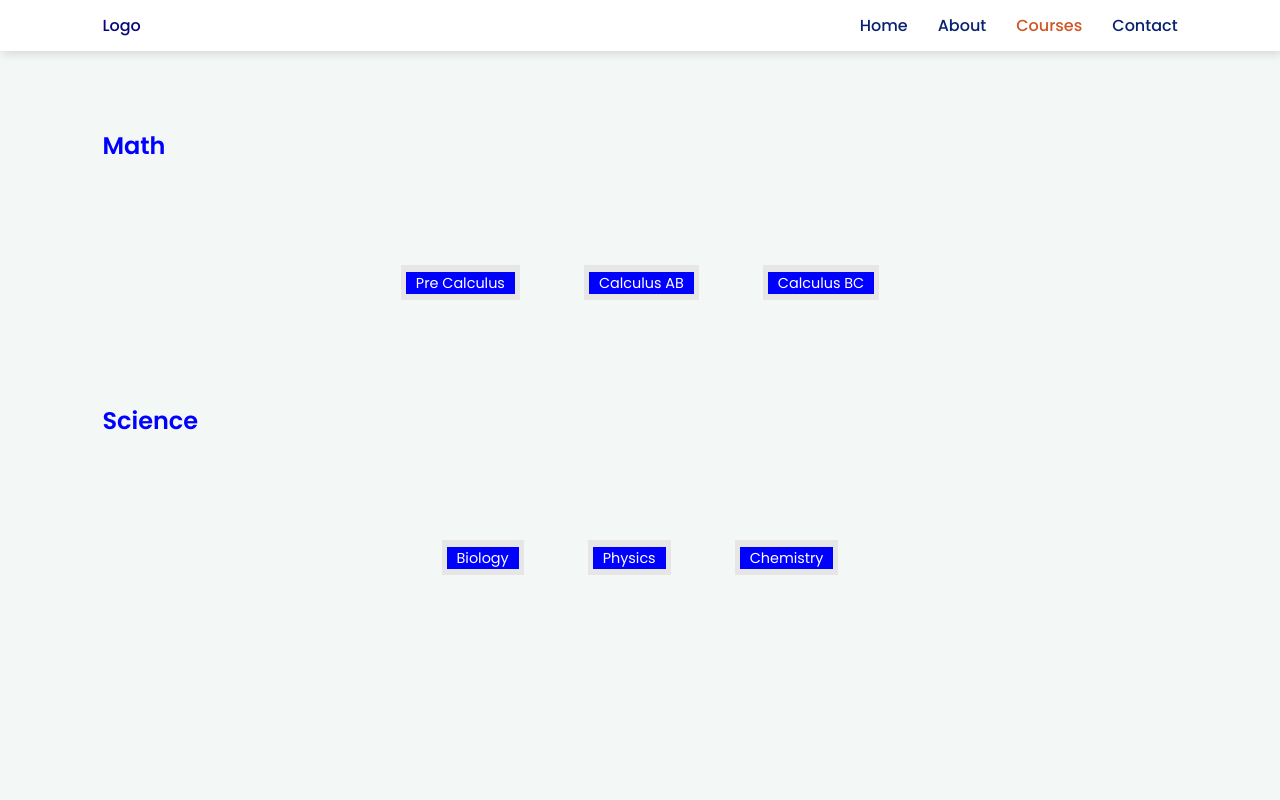
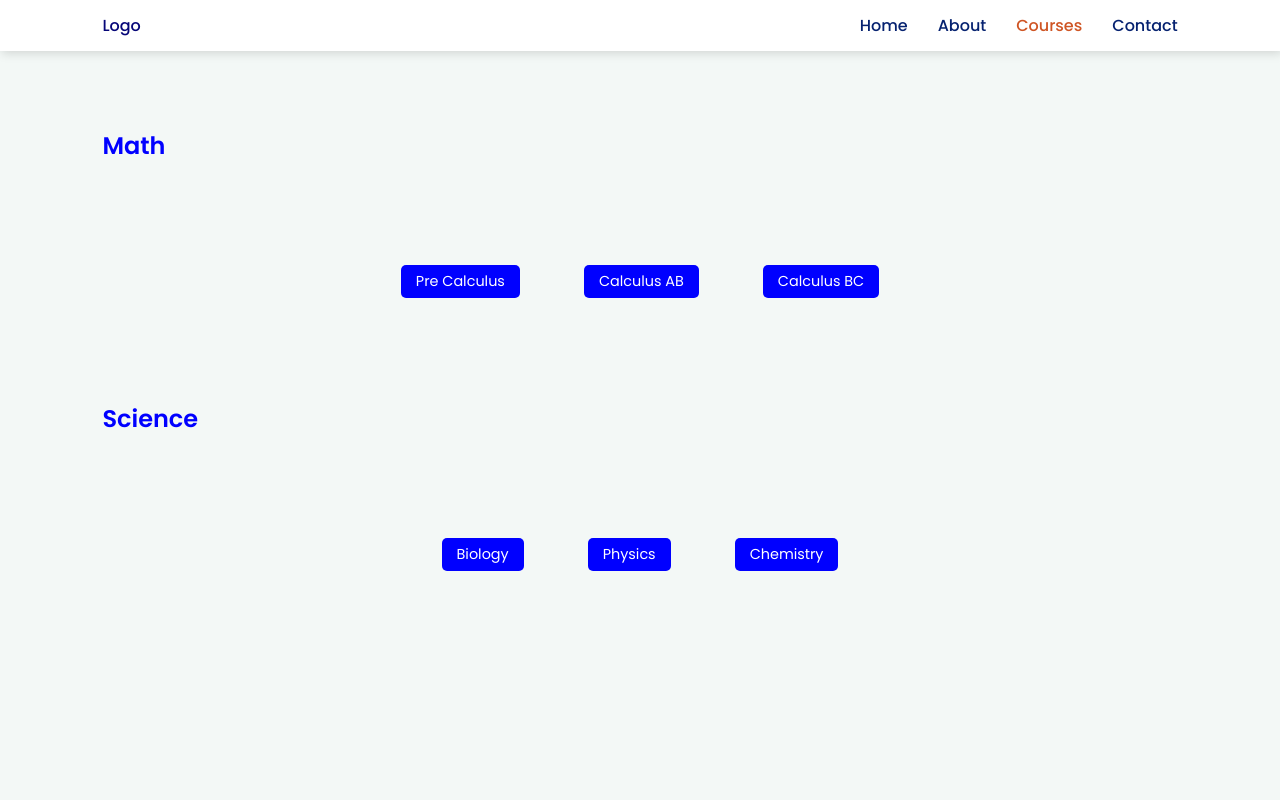
Before and after one commit to abigail-langer/LearnLink, a website: page static/courses.html in a window 1280 px wide. Shown: the top 800 px of the page. Drawn offline with Linux system fonts and the light colour scheme.

Commit message:
Improve style of 'course-btn' buttons

```diff
--- a/static/style.css
+++ b/static/style.css
@@ -308,9 +308,10 @@ footer .footer-bar ul li a:hover{
 }
 
 #course-home .course-btn {
-    background-color: #e6e6e6;
+    background-color: rgb(0, 0, 255);
     text-align: start;
     padding: 5px 5px;
+    border-radius: 5px;
 
 }
 
@@ -327,11 +328,14 @@ footer .footer-bar ul li a:hover{
     color: #fff;
     background: rgb(0, 0, 255);
     transition: 0.3s ease;
+    display: block;
+    width: 100%;
+    height: 100%;
 }
 
 #course-home a.gen:hover {
     color: rgb(0, 0, 255);
-    background: #fff;
+    background: #e6e6e6;
 }
 
 #course-home h3 {
```
